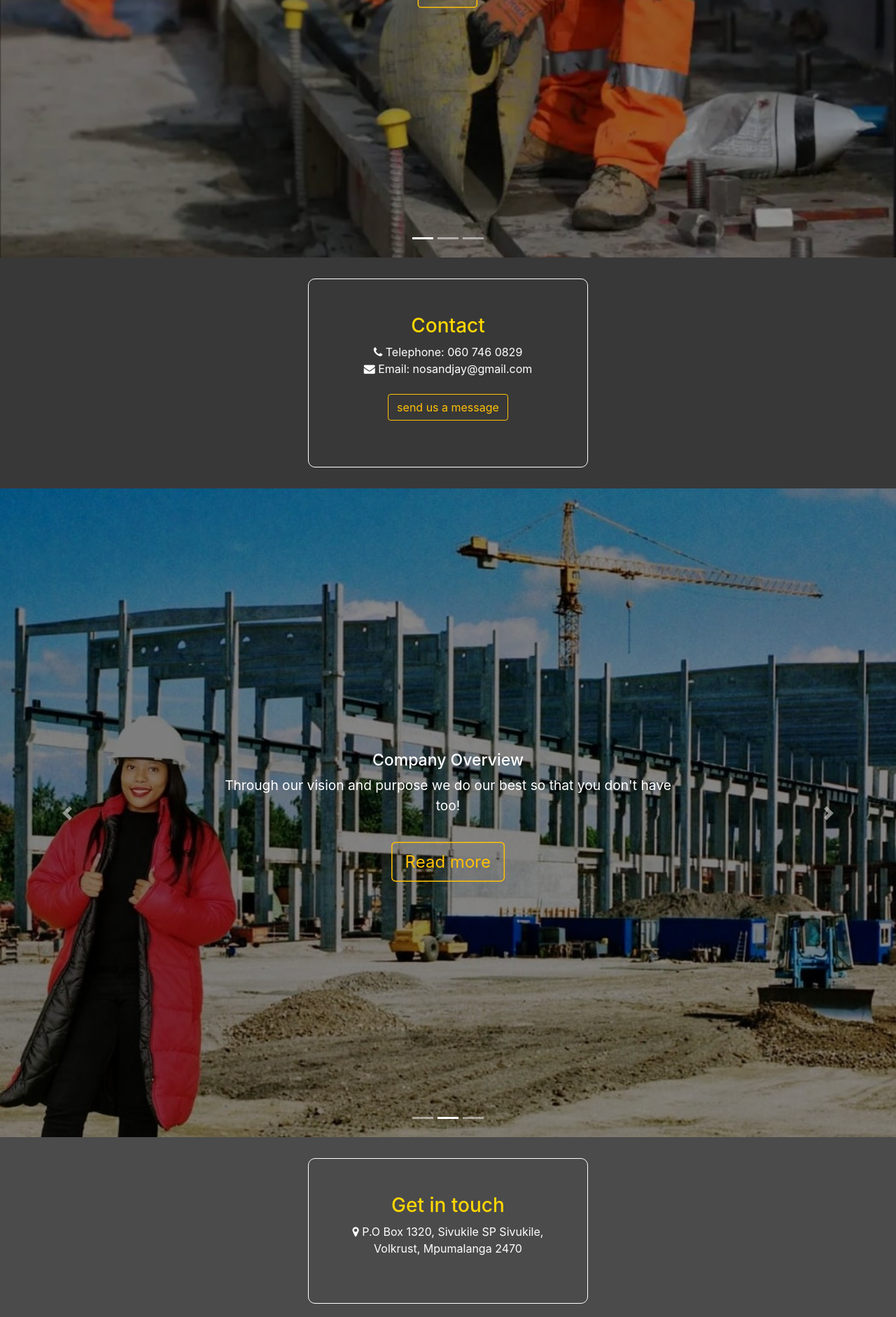
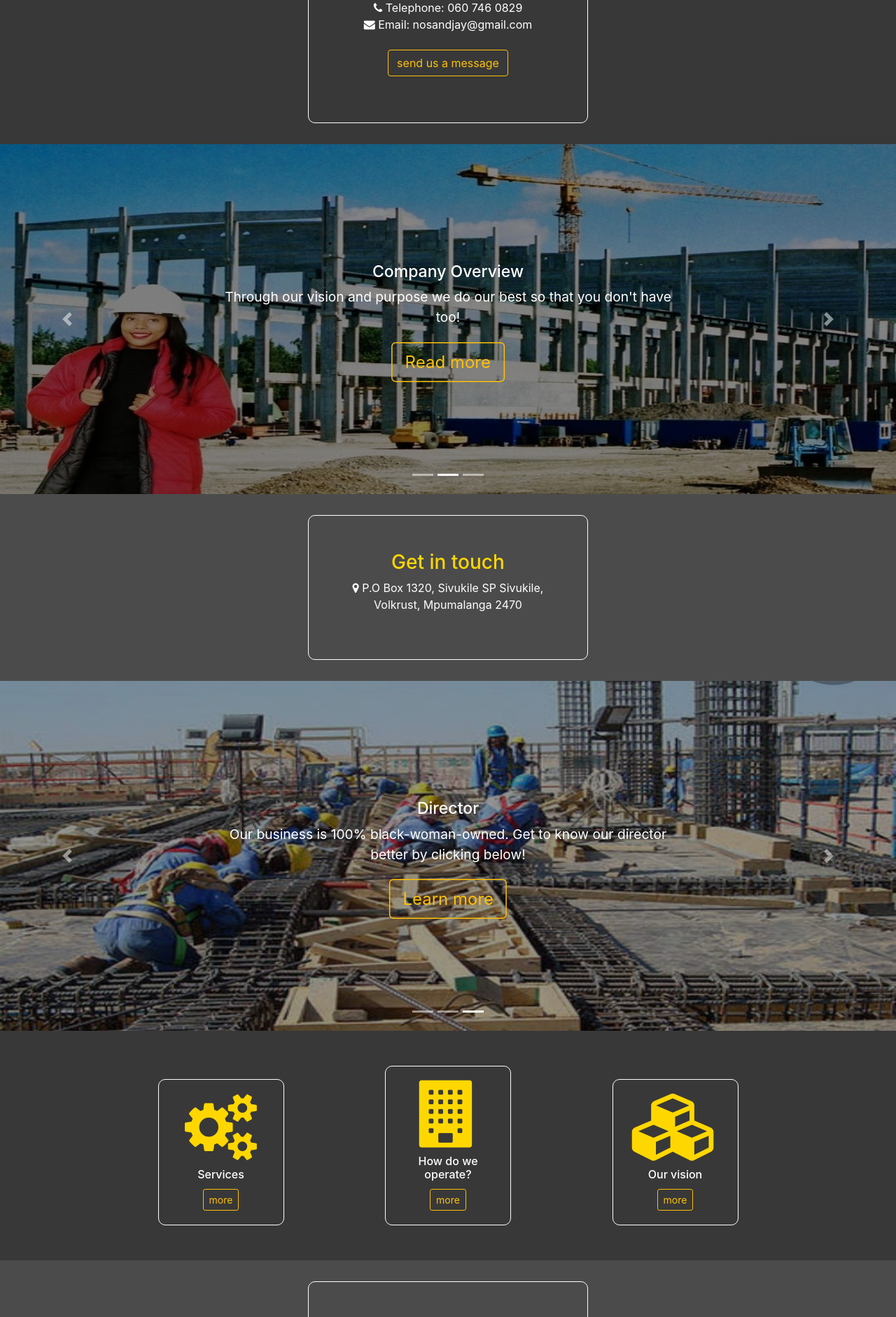
Before and after one commit to Piengo/Responsive-Business-Website, a PHP site: page / in a window 1280 px wide. Shown: the part 624-2506 px from the top of the page at 70% size. Run offline with PHP 8.4, Linux system fonts and the light colour scheme; some libraries are stand-ins or nearby versions.

Commit message:
tab icon change

```diff
--- a/public/about.html
+++ b/public/about.html
@@ -5,6 +5,7 @@
         <meta name="viewport" content="width=device-width, initial-scale=1.0">
         <title>Nos And Jay C Projects</title>
         <link rel="stylesheet" href="styles.css">
+        <link rel="shortcut icon" type="image/png" href="images/icon.png"/>
         <link rel="stylesheet" href="https://cdnjs.cloudflare.com/ajax/libs/font-awesome/4.7.0/css/font-awesome.min.css">
         <link rel="stylesheet" href="https://maxcdn.bootstrapcdn.com/bootstrap/4.0.0/css/bootstrap.min.css" integrity="sha384-Gn5384xqQ1aoWXA+058RXPxPg6fy4IWvTNh0E263XmFcJlSAwiGgFAW/dAiS6JXm" crossorigin="anonymous">
         <script src="https://code.jquery.com/jquery-3.2.1.slim.min.js" integrity="sha384-KJ3o2DKtIkvYIK3UENzmM7KCkRr/rE9/Qpg6aAZGJwFDMVNA/GpGFF93hXpG5KkN" crossorigin="anonymous"></script>
@@ -41,7 +42,7 @@
           </div>
         </div>
 
-        <div class="div">
+        <div id="services" class="div">
           <div class="boxed-items">
             <h3>Construction</h3>
             <p>
--- a/public/director.html
+++ b/public/director.html
@@ -5,6 +5,7 @@
         <meta name="viewport" content="width=device-width, initial-scale=1.0">
         <title>Nos And Jay C Projects</title>
         <link rel="stylesheet" href="styles.css">
+        <link rel="shortcut icon" type="image/png" href="images/icon.png"/>
         <link rel="stylesheet" href="https://cdnjs.cloudflare.com/ajax/libs/font-awesome/4.7.0/css/font-awesome.min.css">
         <link rel="stylesheet" href="https://maxcdn.bootstrapcdn.com/bootstrap/4.0.0/css/bootstrap.min.css" integrity="sha384-Gn5384xqQ1aoWXA+058RXPxPg6fy4IWvTNh0E263XmFcJlSAwiGgFAW/dAiS6JXm" crossorigin="anonymous">
         <script src="https://code.jquery.com/jquery-3.2.1.slim.min.js" integrity="sha384-KJ3o2DKtIkvYIK3UENzmM7KCkRr/rE9/Qpg6aAZGJwFDMVNA/GpGFF93hXpG5KkN" crossorigin="anonymous"></script>
--- a/public/index.html
+++ b/public/index.html
@@ -5,6 +5,7 @@
         <meta name="viewport" content="width=device-width, initial-scale=1.0">
         <title>Nos And Jay C Projects</title>
         <link rel="stylesheet" href="styles.css">
+        <link rel="shortcut icon" type="image/png" href="images/icon.png"/>
         <link rel="stylesheet" href="https://cdnjs.cloudflare.com/ajax/libs/font-awesome/4.7.0/css/font-awesome.min.css">
         <link rel="stylesheet" href="https://maxcdn.bootstrapcdn.com/bootstrap/4.0.0/css/bootstrap.min.css" integrity="sha384-Gn5384xqQ1aoWXA+058RXPxPg6fy4IWvTNh0E263XmFcJlSAwiGgFAW/dAiS6JXm" crossorigin="anonymous">
         <script src="https://code.jquery.com/jquery-3.2.1.slim.min.js" integrity="sha384-KJ3o2DKtIkvYIK3UENzmM7KCkRr/rE9/Qpg6aAZGJwFDMVNA/GpGFF93hXpG5KkN" crossorigin="anonymous"></script>
@@ -210,6 +211,24 @@
                 </a>
             </div>
 
+            <div class="inline-el-block">
+                <div class="inline-elements">
+                    <i class="fa fa-cogs"></i>
+                    <h6>Services</h6>
+                    <a href="about.html#services" class="btn btn-outline-warning btn-sm" >more</a>
+                </div>
+                <div id="middle" class="inline-elements">
+                    <i class="fa fa-building"></i></i>
+                    <h6>How do we operate?</h6>
+                    <a href="review.html#operations" class="btn btn-outline-warning btn-sm" >more</a>
+                </div>
+                <div class="inline-elements">
+                    <i class="fa fa-cubes"></i>
+                    <h6>Our vision</h6>
+                    <a href="review.html#vision" class="btn btn-outline-warning btn-sm" >more</a>
+                </div>
+            </div>
+
             <div id="contact" class="mes-div">
                 <div class="boxed-items">
                   <h3>Send us a message!</h3>
--- a/public/review.html
+++ b/public/review.html
@@ -5,6 +5,7 @@
         <meta name="viewport" content="width=device-width, initial-scale=1.0">
         <title>Nos And Jay C Projects</title>
         <link rel="stylesheet" href="styles.css">
+        <link rel="shortcut icon" type="image/png" href="images/icon.png"/>
         <link rel="stylesheet" href="https://cdnjs.cloudflare.com/ajax/libs/font-awesome/4.7.0/css/font-awesome.min.css">
         <link rel="stylesheet" href="https://maxcdn.bootstrapcdn.com/bootstrap/4.0.0/css/bootstrap.min.css" integrity="sha384-Gn5384xqQ1aoWXA+058RXPxPg6fy4IWvTNh0E263XmFcJlSAwiGgFAW/dAiS6JXm" crossorigin="anonymous">
         <script src="https://code.jquery.com/jquery-3.2.1.slim.min.js" integrity="sha384-KJ3o2DKtIkvYIK3UENzmM7KCkRr/rE9/Qpg6aAZGJwFDMVNA/GpGFF93hXpG5KkN" crossorigin="anonymous"></script>
@@ -40,7 +41,7 @@
           </div>
         </div>
 
-        <div class="div">
+        <div id="vision" class="div">
           <div class="boxed-items">
             <h3>Our vision</h3>
             <p>
@@ -50,7 +51,7 @@
             </p>
           </div>
 
-          <div class="mes-div">
+          <div id="operations" class="mes-div">
             <div class="boxed-items">
               <h3>How do we operate?</h3>
               <p>
--- a/public/styles.css
+++ b/public/styles.css
@@ -80,6 +80,10 @@
 
 .cr-content h3 {
     font-size: 1.2em;
+}
+
+.cr-content p {
+    margin-bottom: 0px;
 }
 
 .text {
@@ -430,7 +434,7 @@
     }
   }
 
-  @media only screen and (min-width: 380px){
+  @media only screen and (min-width: 390px){
     .cr-content {
         text-align: center;
         color: white;
@@ -443,6 +447,9 @@
         left: 50%;
         -ms-transform: translate(-50%, -50%);
         transform: translate(-50%, -50%);
+    }
+    #cr-btn {
+        margin-top: 5px;
     }
   }
 
@@ -459,6 +466,9 @@
         left: 50%;
         -ms-transform: translate(-50%, -50%);
         transform: translate(-50%, -50%);
+    }
+    #cr-btn {
+        margin-top: 1rem;
     }
   }
 
@@ -514,9 +524,23 @@
     }
   }
 
+  @media only screen and (min-width: 900px) {
+    #carouselExampleIndicators{
+        margin-top: 0%;
+    }
+  }
+
   @media only screen and (min-width: 1125px) {
-    #carouselExampleIndicators{
-        margin-top: 5%;
+    #carouselExampleIndicators img{
+        height: 500px;
+    }
+
+    #carouselExampleIndicatorss img {
+        height: 500px;
+    }
+
+    #carouselExampleIndicatorsss img {
+        height: 500px;
     }
   }
 
@@ -636,3 +660,46 @@
     margin-bottom: 16px;
     resize: vertical;
   }
+
+  .inline-el-block {
+      padding: 30px;
+  }
+
+  .inline-elements {
+      display: inline-block;
+      width: 180px;
+      border: 1px solid white;
+      margin: 20px;
+      padding: 20px;
+      border-radius: 10px;
+  }
+
+  .inline-elements i {
+      font-size: 96px;
+      color: gold;
+  }
+
+  .inline-elements h6 {
+      margin: 10px;
+  }
+
+  @media only screen and (min-width: 945px){
+    #middle {
+        margin-left: 40px;
+        margin-right: 40px;
+    }
+  }
+
+  @media only screen and (min-width: 990px){
+    #middle {
+        margin-left: 80px;
+        margin-right: 80px;
+    }
+  }
+
+  @media only screen and (min-width: 1125px){
+    #middle {
+        margin-left: 120px;
+        margin-right: 120px;
+    }
+  }
```
Also changed, not shown: public/images/PHOTO-2021-02-01-09-45-02.jpg, public/images/PHOTO-2021-02-01-09-46-33.jpg, public/images/icon.png (added), public/images/linkedin.png (deleted).
